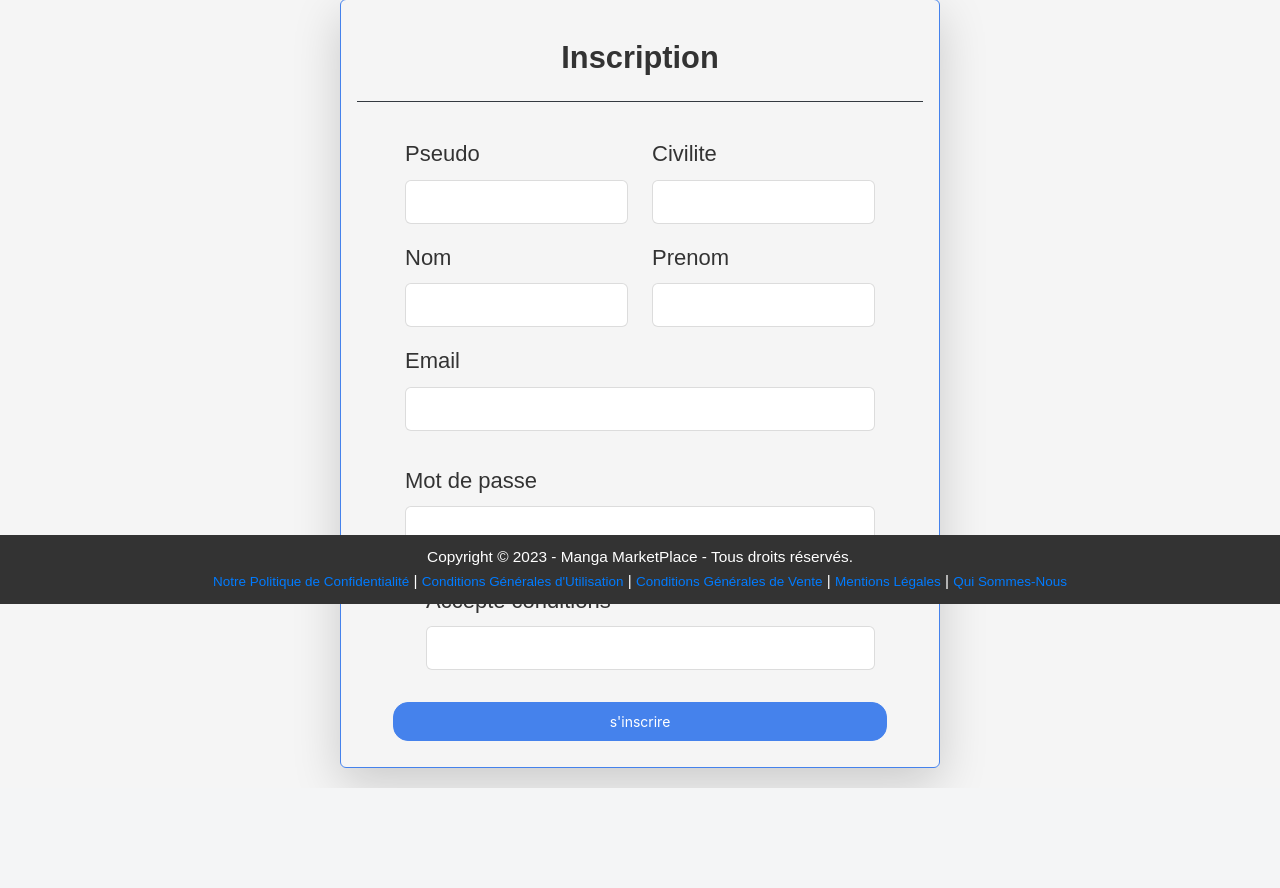
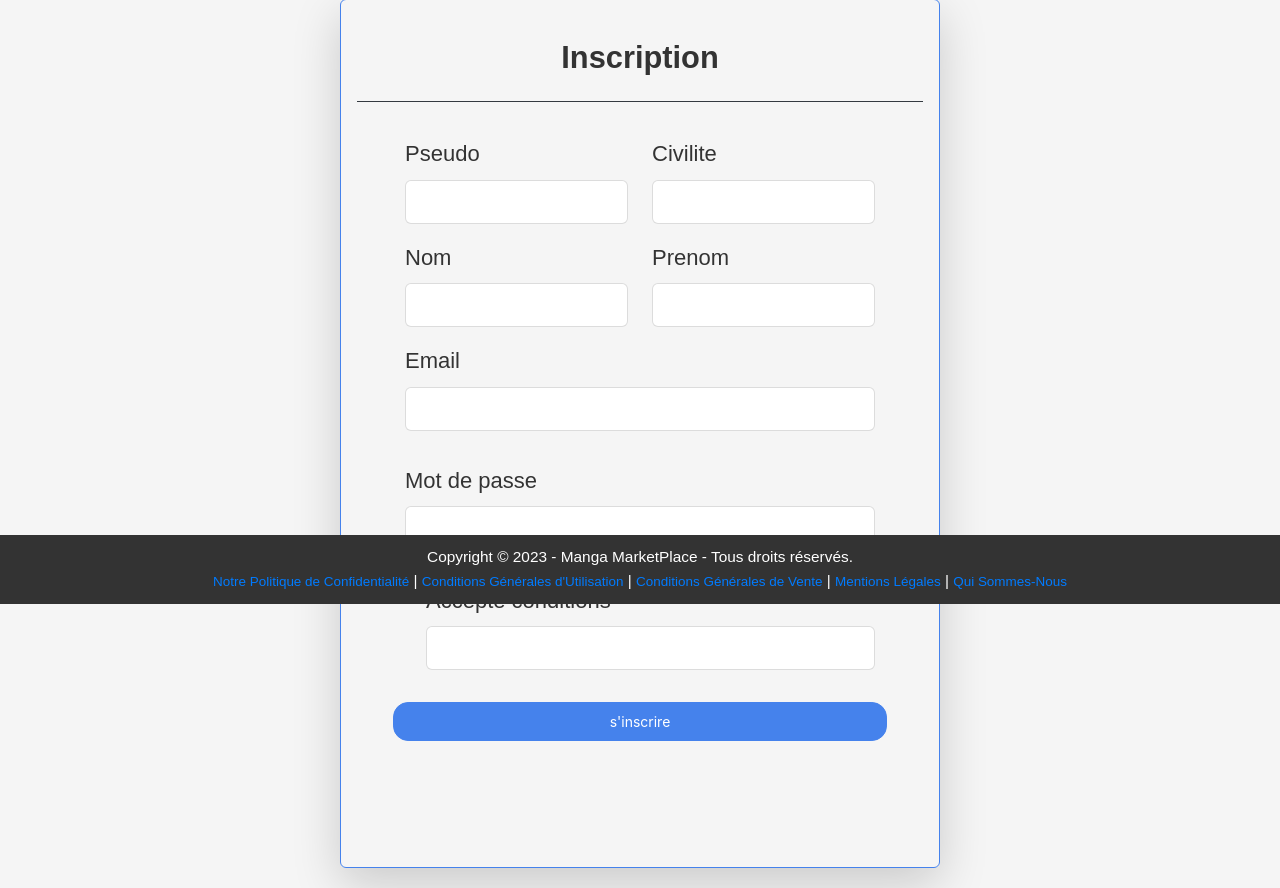
Before and after one commit to bapt-bout/Manga_MarketPlace, a Symfony app: template templates/registration/register_traitement.html.twig in a window 1280 px wide. Shown: the part 196-1084 px from the top of the page. Before the commit the page ends 984 px from the top, so only its background shows below. Run offline with Twig, Linux system fonts and the light colour scheme; the template is opened without the code that fills it, so the values that code supplies are empty; form fields are guessed from the names that the template uses; some libraries are stand-ins or nearby versions.

Commit message:
espace pour inscription traiter

```diff
--- a/templates/registration/register_traitement.html.twig
+++ b/templates/registration/register_traitement.html.twig
@@ -35,4 +35,7 @@
     </div>
 </div>
 
+ <div style="height: 100px;"></div>
+
+
 {% endblock %}
```
